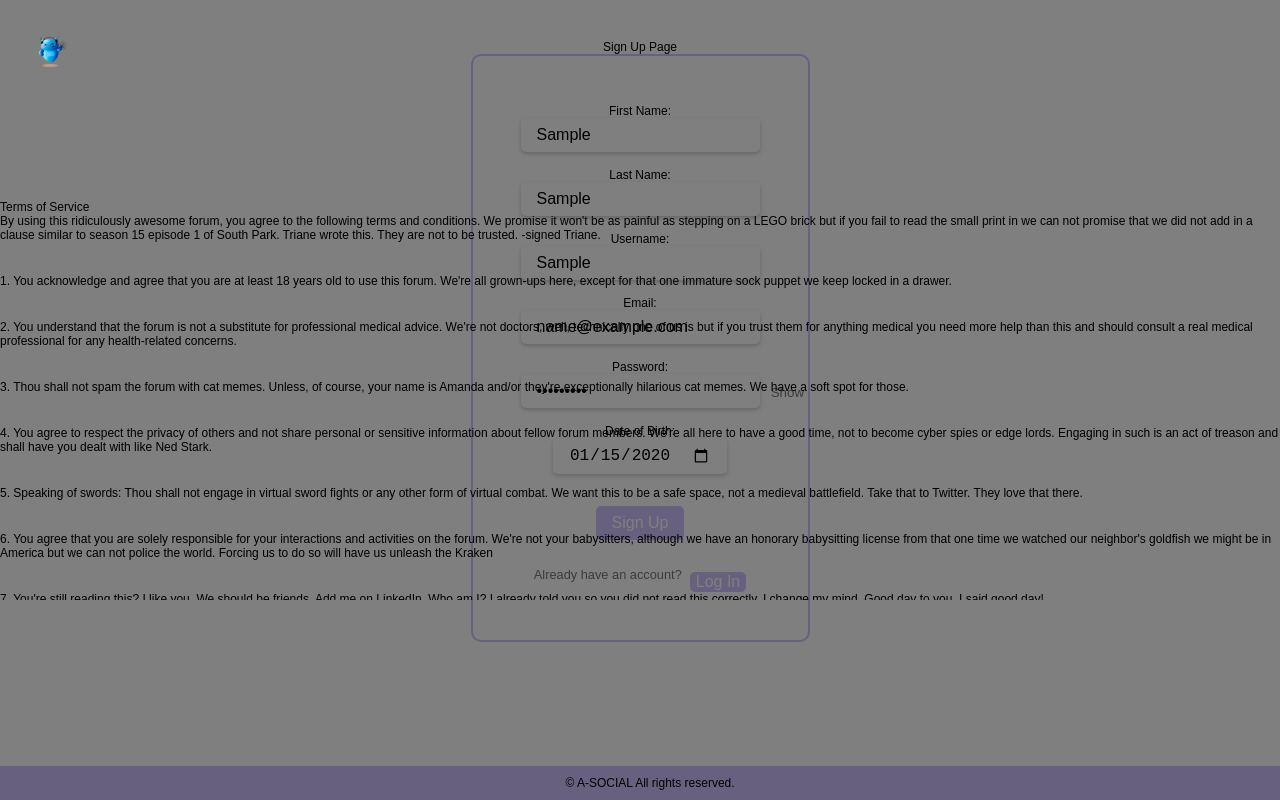
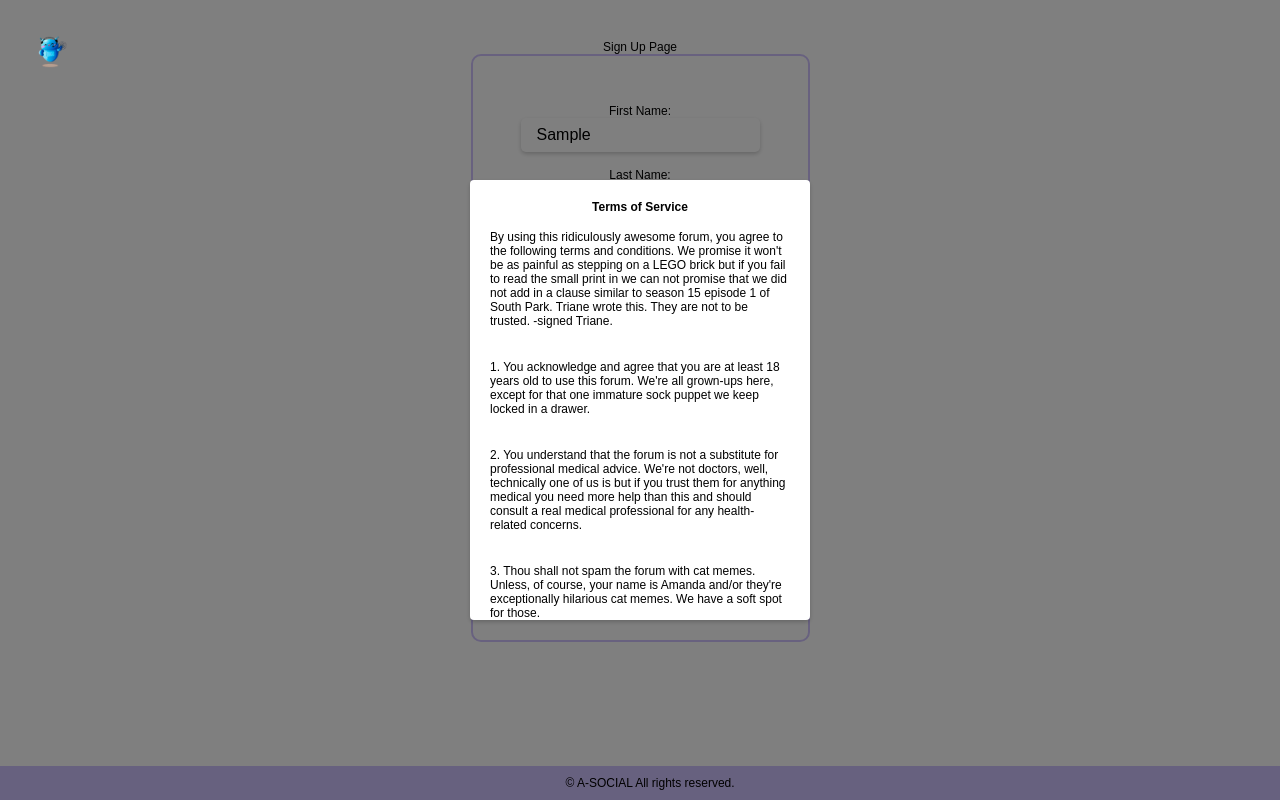
Before and after one commit to Team5Capstone/a-social-frontend, a React (Create React App) app: page /signup in a window 1280 px wide. Both pictures are taken after typing "Sample", "Sample", "Sample", "name@example.com", "Sample123", "2020-01-15" into the empty fields and a click on the button "Sign Up". Built offline with nearby package versions, Linux system fonts and the light colour scheme; no server answers; the HTML template or start-up script is replaced by a standard one.

Commit message:
updated signup

```diff
--- a/src/pages/SignUp.js
+++ b/src/pages/SignUp.js
@@ -77,6 +77,7 @@ const SignUp = () => {
             placeholder="First Name"
             value={user.first_name}
             onChange={handleTextChange}
+            required
           />
           <label htmlFor="last_name">Last Name:</label>
           <input
@@ -85,6 +86,7 @@ const SignUp = () => {
             placeholder="Last Name"
             value={user.last_name}
             onChange={handleTextChange}
+            required
           />
           <label htmlFor="username">Username:</label>
           <input
@@ -93,6 +95,7 @@ const SignUp = () => {
             placeholder="Username"
             value={user.username}
             onChange={handleTextChange}
+            required
           />
           <label htmlFor="email">Email:</label>
           <input
@@ -101,6 +104,7 @@ const SignUp = () => {
             placeholder="Please enter Email"
             value={user.email}
             onChange={handleTextChange}
+            required
           />
           <label htmlFor="password">Password:</label>
           <div className="password-input">
@@ -110,6 +114,7 @@ const SignUp = () => {
               placeholder="Password"
               value={user.password}
               onChange={handleTextChange}
+              required
             />
             <button
               type="button"
@@ -126,6 +131,7 @@ const SignUp = () => {
             placeholder="Date of Birth"
             value={user.dob}
             onChange={handleTextChange}
+            required
           />
           <button type="submit">Sign Up</button>
         </form>
@@ -137,7 +143,7 @@ const SignUp = () => {
 
       {showTOSModal && (
         <div className="modal">
-          <div className="tos-modal-content">
+          <div className="modal-content">
             <h2>Terms of Service</h2>
             <p className="tos-paragraph">
             By using this ridiculously awesome forum, you agree to the following terms and conditions. We promise it won't be as painful as stepping on a LEGO brick but if you fail to read the small print in we can not promise that we did not add in a clause similar to season 15 episode 1 of South Park. Triane wrote this. They are not to be trusted. -signed Triane.
--- a/src/style/Landing.css
+++ b/src/style/Landing.css
@@ -122,9 +122,11 @@
   margin-bottom: 1rem; /* Adjust the margin-bottom value as per your preference */
 }
 
-.tos-modal-content {
+.modal-content {
   height: 400px; /* Adjust the height as per your preference */
+  width: 300px;
   overflow-y: auto;
+  background-color: #fff;
 }
 
 .modal-content h2 {
@@ -132,3 +134,42 @@
   font-weight: bold;
   margin-bottom: 1rem;
 }
+
+.modal {
+  position: fixed;
+  top: 0;
+  left: 0;
+  width: 100%;
+  height: 100%;
+  background-color: rgba(0, 0, 0, 0.6);
+  display: flex;
+  justify-content: center;
+  align-items: center;
+}
+
+.modal-content::-webkit-scrollbar {
+  width: 8px;
+}
+
+.modal-content::-webkit-scrollbar-track {
+  background: #f1f1f1;
+}
+
+.modal-content::-webkit-scrollbar-thumb {
+  background: #888;
+}
+
+.modal-content::-webkit-scrollbar-thumb:hover {
+  background: #555;
+}
+
+.modal button {
+  margin: 0 10px;
+  background-color: #3F00FF;;
+  border: none;
+  border-radius: 5px;
+  color: #fff;
+  font-size: 1rem;
+  cursor: pointer;
+
+}
```
